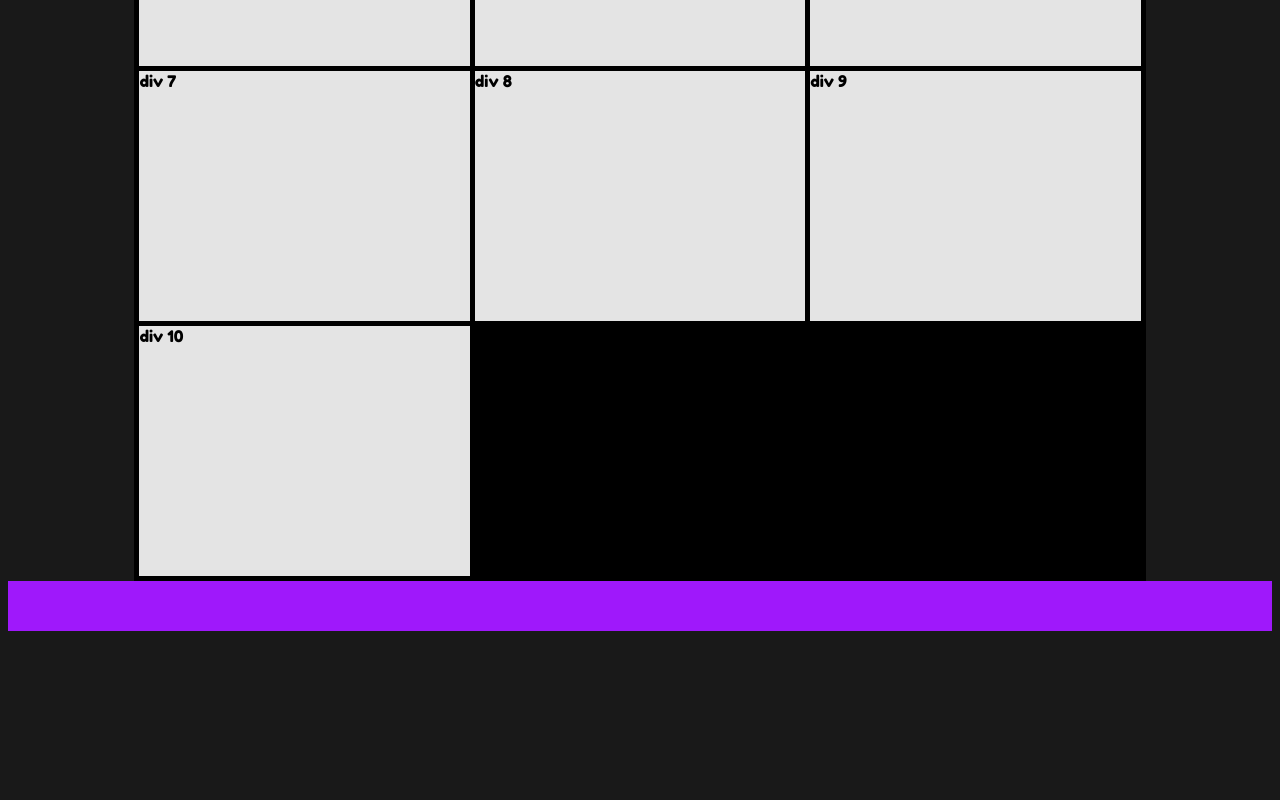
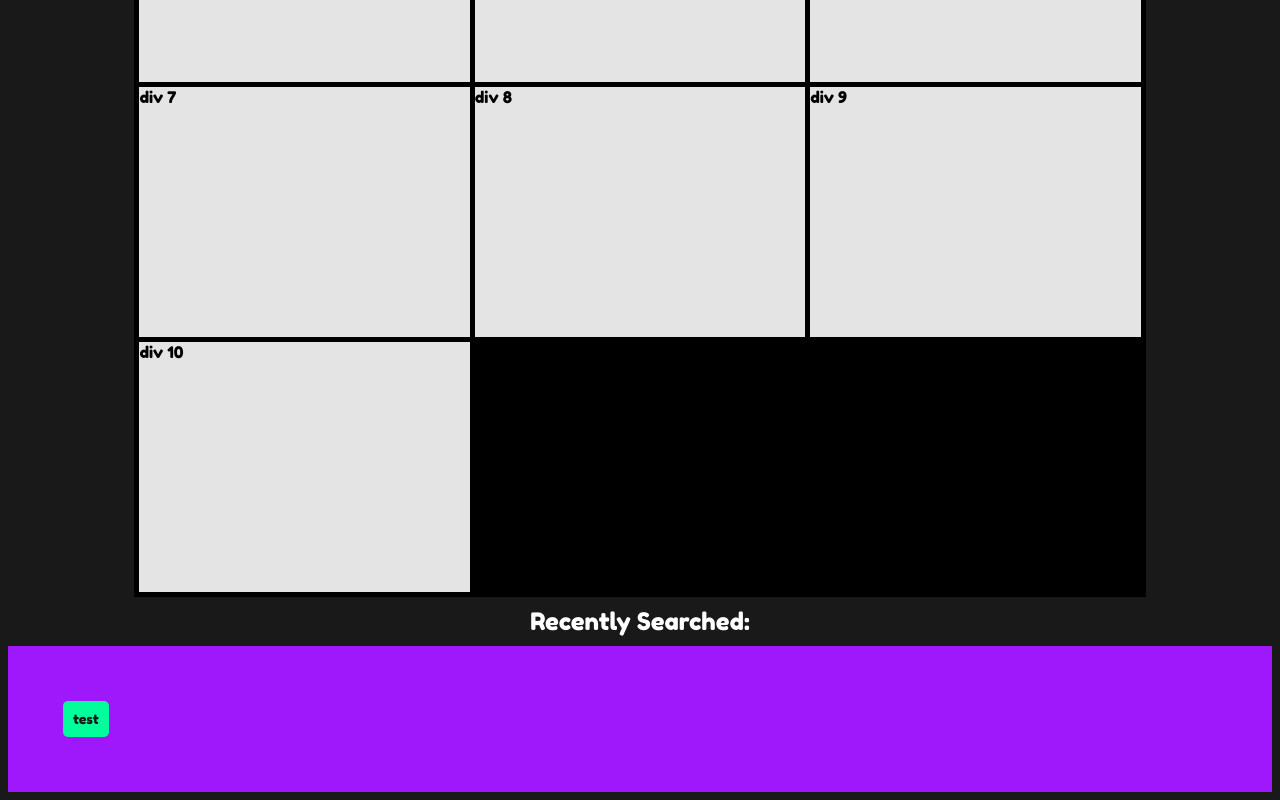
Before and after one commit to baronson11/Giftastic, a plain HTML site: page index.html in a window 1280 px wide. Shown: the part 754-1554 px from the top of the page. Before the commit the page ends 1393 px from the top, so only its background shows below. Drawn offline with Linux system fonts and the light colour scheme.

Commit message:
small changes to css

```diff
--- a/css/style.css
+++ b/css/style.css
@@ -29,9 +29,9 @@ img[src*="seriesc"] {
  text-align: center;
  margin: 5px auto;
  width: 400px;
- max-height: 80px;
+ max-height: 100px;
  margin-bottom: 50px;
- padding-top: 15px;
+ padding-top: 30px;
  padding-bottom: 10px;
  background-color: #fdf566;
  border-radius: 10px;
@@ -57,8 +57,8 @@ label {
   margin: 5px auto;
   background-color: #ff6268;
   color: #fff;
-  font-weight: bold;
   border-radius: 5px;
+  font-family: 'Fredoka One';
 }
 
 .container {
@@ -77,5 +77,24 @@ div {
 
 .footer {
   background-color: #9f18fb;
-  padding-top: 50px
+  padding: 50px
 }
+
+span {
+  color: #fff;
+  display: block;
+  text-align: center;
+  padding: 10px 0;
+  font-size: 1.5em;
+}
+
+.searches {
+  border: none;
+  padding: 10px;
+  display: inline-block;
+  margin: 5px;
+  background-color: #00ff9b;
+  color: #191919;
+  border-radius: 5px;
+  font-family: 'Fredoka One';
+}
--- a/index.html
+++ b/index.html
@@ -60,8 +60,12 @@
         </section>
       </div>
     </div>
+
+    <span>Recently Searched:</span>
+
     <footer class="footer">
-
+      <button class="searches">test</button>
     </footer>
+    <script src="js/app.js"></script>
   </body>
 </html>
```
